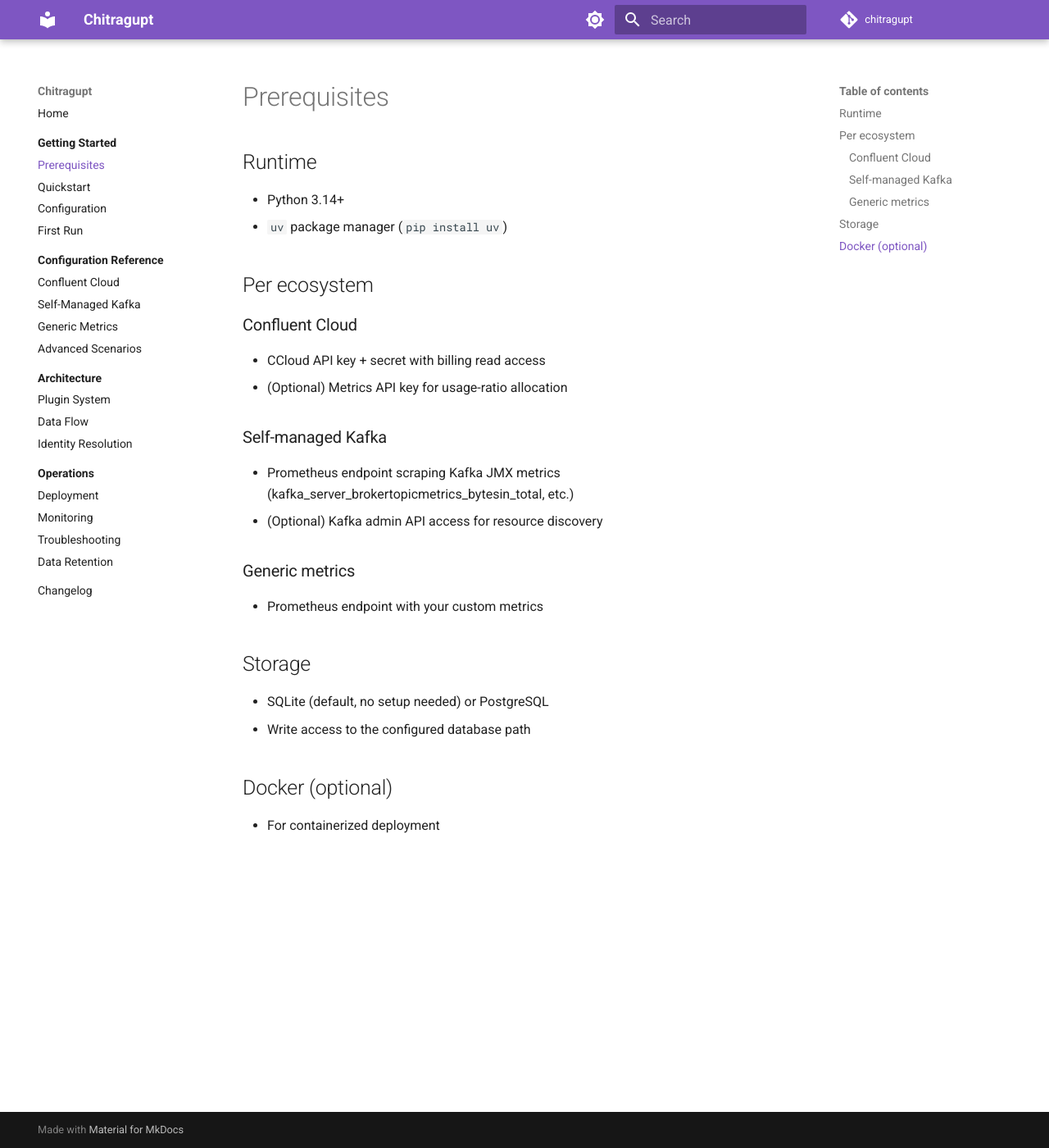
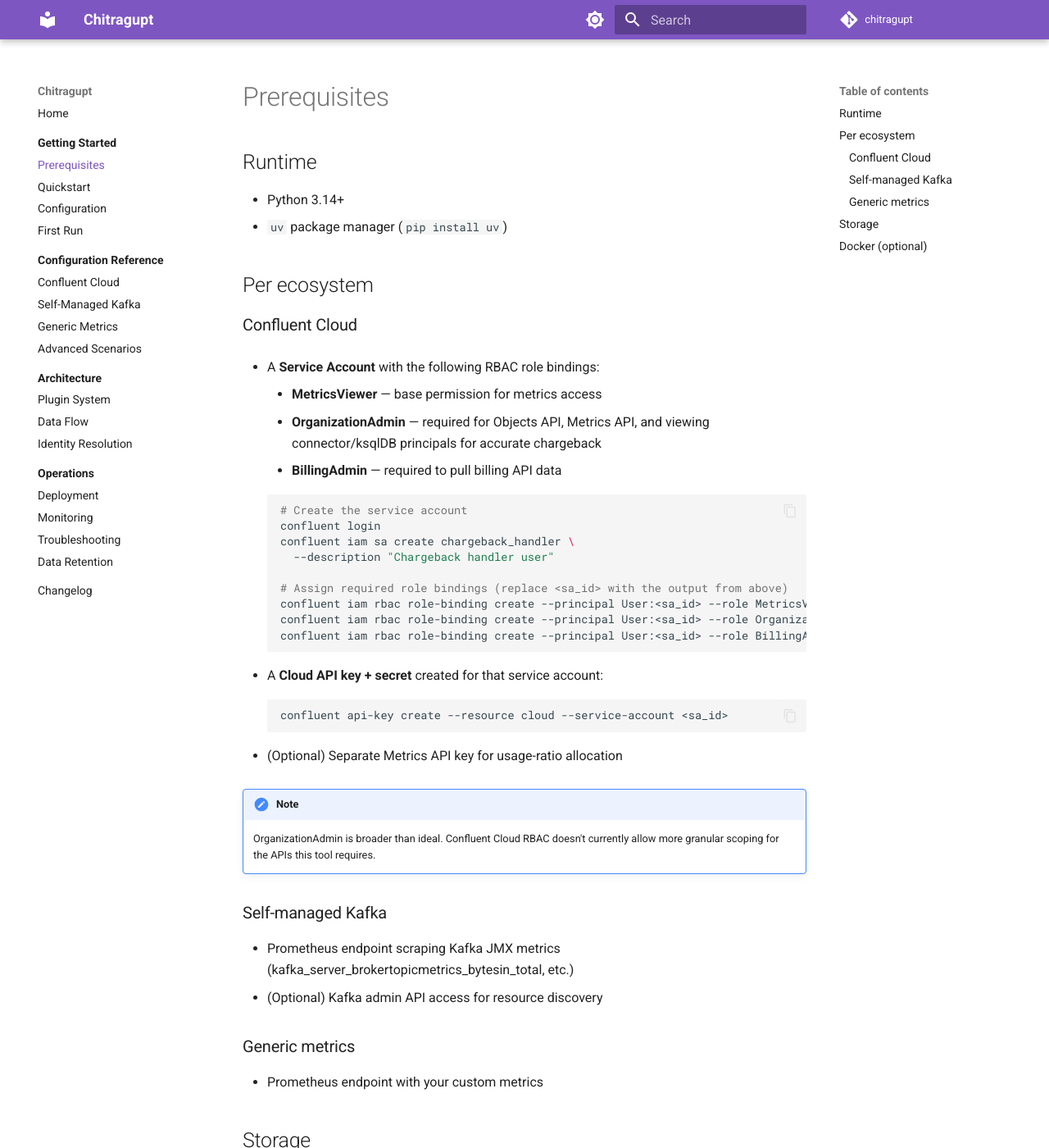
Before and after one commit to E1i2e1122/chitragupta, an MkDocs documentation site: the page built from docs/getting-started/prerequisites.md, in a window 1280 px wide and 1400 px high. Shown: the whole window at 82% size. Built offline with MkDocs 1.6.1 and Material for MkDocs 9.7.7, drawn with Linux system fonts in a browser that asks for light colours; comment, search, counter and statistics services are not loaded; the version menu is left out.

Commit message:
Docs: Add CCloud RBAC permissions and service account setup to prerequisites

````diff
--- a/docs/getting-started/prerequisites.md
+++ b/docs/getting-started/prerequisites.md
@@ -7,8 +7,33 @@
 ## Per ecosystem
 
 ### Confluent Cloud
-- CCloud API key + secret with billing read access
-- (Optional) Metrics API key for usage-ratio allocation
+- A **Service Account** with the following RBAC role bindings:
+    - **MetricsViewer** — base permission for metrics access
+    - **OrganizationAdmin** — required for Objects API, Metrics API, and viewing connector/ksqlDB principals for accurate chargeback
+    - **BillingAdmin** — required to pull billing API data
+
+    ```bash
+    # Create the service account
+    confluent login
+    confluent iam sa create chargeback_handler \
+      --description "Chargeback handler user"
+
+    # Assign required role bindings (replace <sa_id> with the output from above)
+    confluent iam rbac role-binding create --principal User:<sa_id> --role MetricsViewer
+    confluent iam rbac role-binding create --principal User:<sa_id> --role OrganizationAdmin
+    confluent iam rbac role-binding create --principal User:<sa_id> --role BillingAdmin
+    ```
+
+- A **Cloud API key + secret** created for that service account:
+
+    ```bash
+    confluent api-key create --resource cloud --service-account <sa_id>
+    ```
+
+- (Optional) Separate Metrics API key for usage-ratio allocation
+
+!!! note
+    OrganizationAdmin is broader than ideal. Confluent Cloud RBAC doesn't currently allow more granular scoping for the APIs this tool requires.
 
 ### Self-managed Kafka
 - Prometheus endpoint scraping Kafka JMX metrics
````
